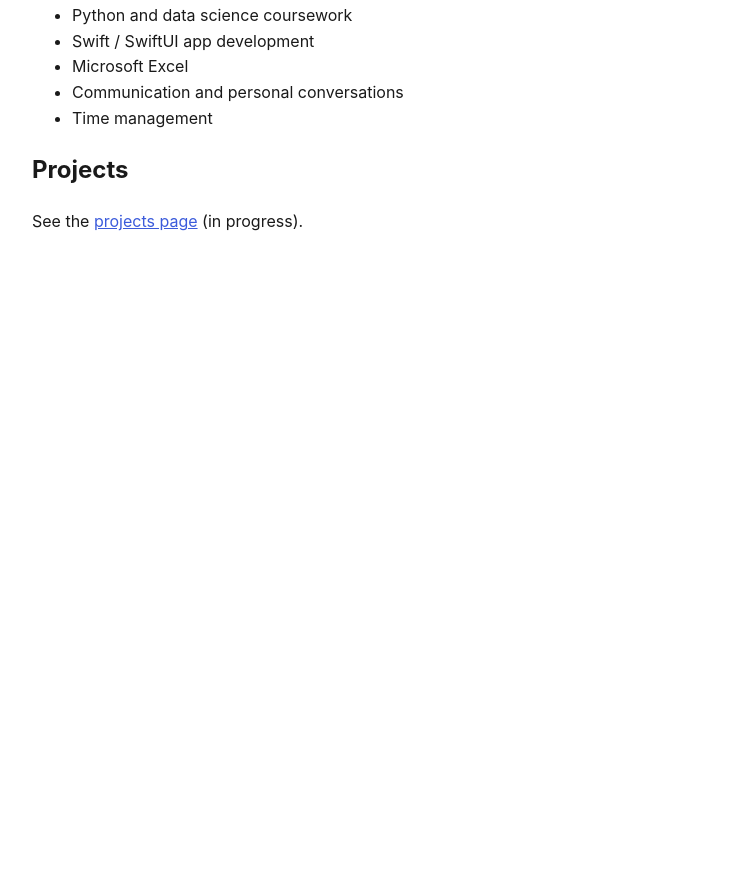
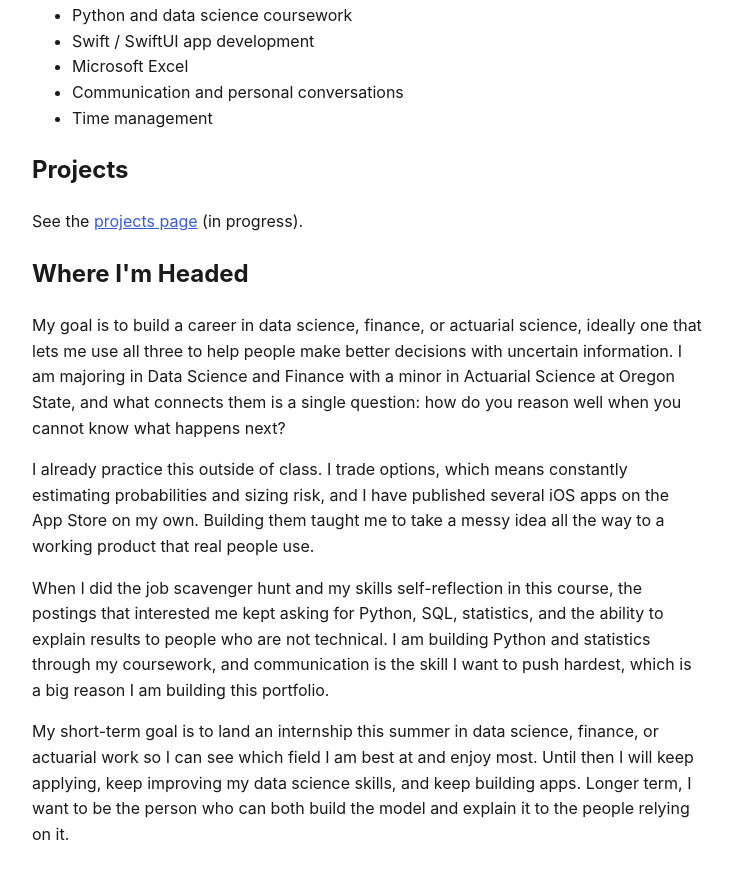
Before and after one commit to nicopetrides123-lgtm/nicopetrides123-lgtm.github.io, a plain HTML site: page index.html in a window 1280 px wide. Shown: the part 485-1364 px from the top of the page, without its empty margins (272-1005 px from the left). Before the commit the page ends 800 px from the top, so only its background shows below. Drawn offline with Linux system fonts and the light colour scheme.

Commit message:
Add career goals section to index.html
Added a section detailing career goals and aspirations in data science, finance, and actuarial science, including personal projects and skills development.

```diff
--- a/index.html
+++ b/index.html
@@ -31,3 +31,9 @@
 
 <h2>Projects</h2>
 <p>See the <a href="/projects.html">projects page</a> (in progress).</p>
+
+<h2 id="goals">Where I'm Headed</h2>
+<p>My goal is to build a career in data science, finance, or actuarial science, ideally one that lets me use all three to help people make better decisions with uncertain information. I am majoring in Data Science and Finance with a minor in Actuarial Science at Oregon State, and what connects them is a single question: how do you reason well when you cannot know what happens next?
+<p>I already practice this outside of class. I trade options, which means constantly estimating probabilities and sizing risk, and I have published several iOS apps on the App Store on my own. Building them taught me to take a messy idea all the way to a working product that real people use.
+<p>When I did the job scavenger hunt and my skills self-reflection in this course, the postings that interested me kept asking for Python, SQL, statistics, and the ability to explain results to people who are not technical. I am building Python and statistics through my coursework, and communication is the skill I want to push hardest, which is a big reason I am building this portfolio.
+<p>My short-term goal is to land an internship this summer in data science, finance, or actuarial work so I can see which field I am best at and enjoy most. Until then I will keep applying, keep improving my data science skills, and keep building apps. Longer term, I want to be the person who can both build the model and explain it to the people relying on it.
```
